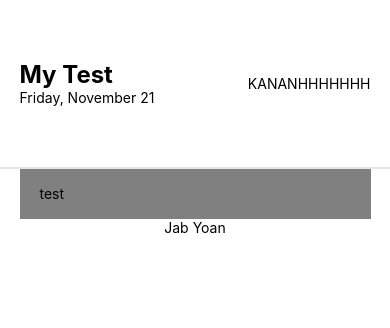
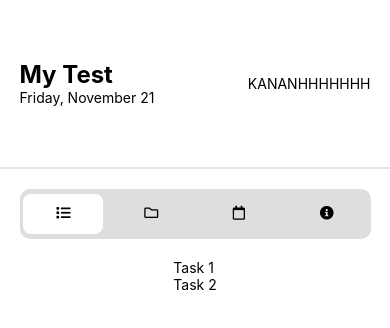
Before and after one commit to JabEfendi/scheduler-app, a React Native app: screen / in a window 390 px wide. Shown: the top 328 px of the page. Built offline with nearby package versions, Linux system fonts and the light colour scheme.

Commit message:
header+pointerBar

```diff
--- a/App.tsx
+++ b/App.tsx
@@ -1,4 +1,5 @@
-import React from 'react';
+import React, { useState } from 'react';
+import Icon from 'react-native-vector-icons/FontAwesome5';
 import getCurrentDate from './components/dateAutomation';
 import {
   View,
@@ -7,9 +8,16 @@ import {
   StyleSheet,
   SafeAreaView,
   StatusBar,
+  FlatList,
 } from 'react-native';
 
 const AppScheduler = () => {
+  const [activeItem, setActiveItem] = useState('list');
+  const tasks = [
+    { id: '1', title: 'Task 1' },
+    { id: '2', title: 'Task 2' },
+  ];
+
   return (
     <SafeAreaView style={styles.mainWrapper}>
       <StatusBar hidden={true} translucent />
@@ -26,11 +34,28 @@ const AppScheduler = () => {
 
       <View style={styles.bawah}>
         <View style={styles.pointerBar}>
-          <TouchableOpacity>
-            <Text>test</Text>
+          <TouchableOpacity style={[styles.itemBar, activeItem === 'list' && styles.itemBarActive,]} onPress={() => setActiveItem('list')}>
+            <Icon name="list" size={14} color="#000" />
+          </TouchableOpacity>
+          <TouchableOpacity style={[styles.itemBar, activeItem === 'folder' && styles.itemBarActive,]} onPress={() => setActiveItem('folder')}>
+            <Icon name="folder" size={14} color="#000" />
+          </TouchableOpacity>
+          <TouchableOpacity style={[styles.itemBar, activeItem === 'calendar' && styles.itemBarActive,]} onPress={() => setActiveItem('calendar')}>
+            <Icon name="calendar" size={14} color="#000" />
+          </TouchableOpacity>
+          <TouchableOpacity style={[styles.itemBar, activeItem === 'info' && styles.itemBarActive,]} onPress={() => setActiveItem('info')}>
+            <Icon name="info-circle" size={14} color="#000" />
           </TouchableOpacity>
         </View>
-        <Text>Jab Yoan</Text>
+
+        <FlatList
+          style={{ marginTop: 20 }}
+          data={tasks}
+          keyExtractor={(item) => item.id}
+          renderItem={({ item }) => (
+            <Text>{item.title}</Text>
+          )}
+        />
       </View>
     </SafeAreaView>
   );
@@ -61,18 +86,40 @@ const styles = StyleSheet.create({
 
   bawah: {
     flex: 1,
+    marginTop: 20,
     // justifyContent: 'center',
     alignItems: 'center',
   },
 
   pointerBar: {
-    backgroundColor: 'grey',
+    backgroundColor: '#dedede',
     width: '90%',
     height: 50,
-    justifyContent: 'center',
+    borderRadius: 10,
+    flexDirection: 'row',
+    justifyContent: 'space-around',
+    alignItems: 'center',
+  },
+
+  itemBar: {
+    width: 80,
+    height: 40,
     paddingLeft: 20,
     paddingRight: 20,
+    borderRadius: 8,
+    justifyContent: 'center',
+    alignItems: 'center',
   },
+
+  itemBarActive: {
+    elevation: 2,
+    backgroundColor: 'white',
+  },
+
+
+  bodyPost: {
+    marginTop: 30,
+  }
 });
 
 export default AppScheduler;
```
Also changed, not shown: package.json (+7 -1 lines), 2 other files (tests, documents, lock files or other folders).
